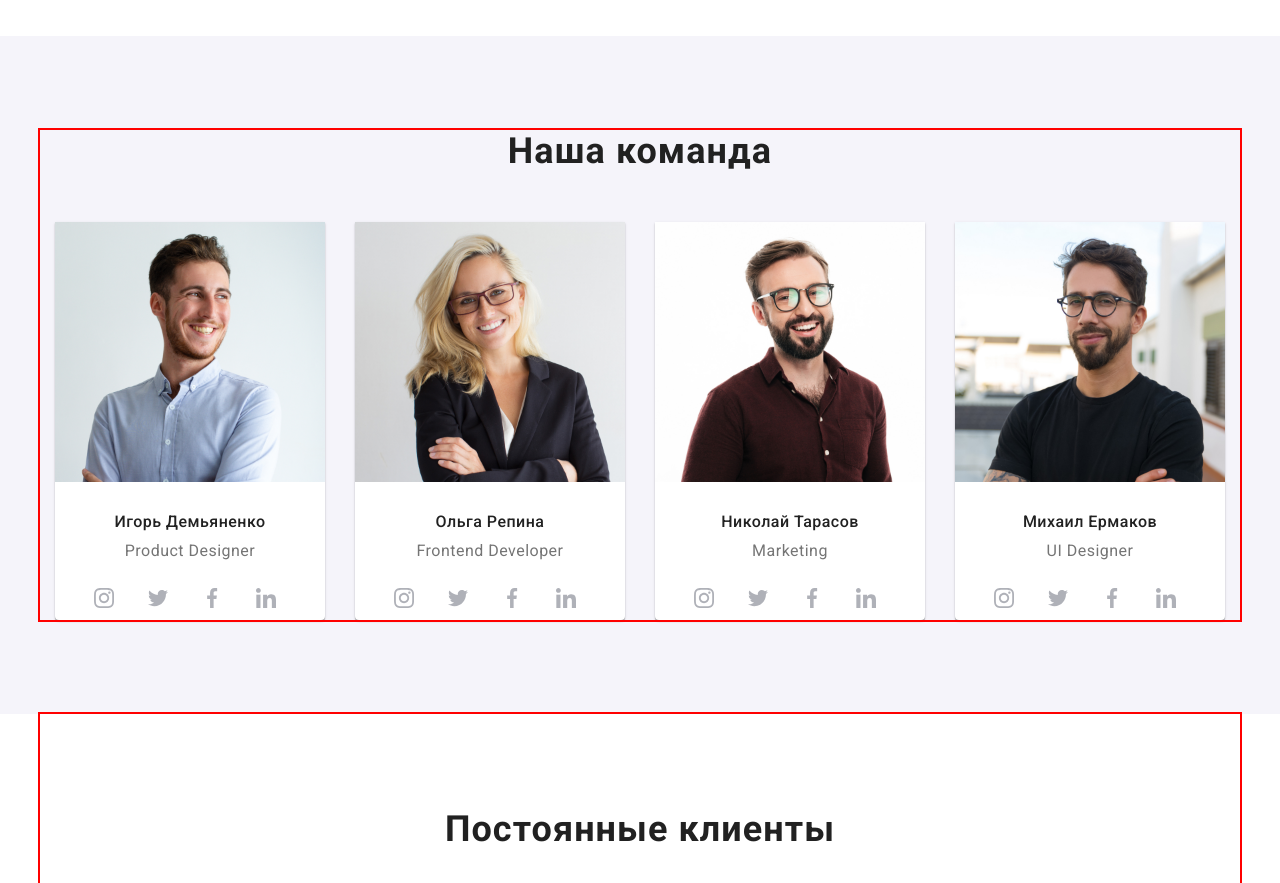
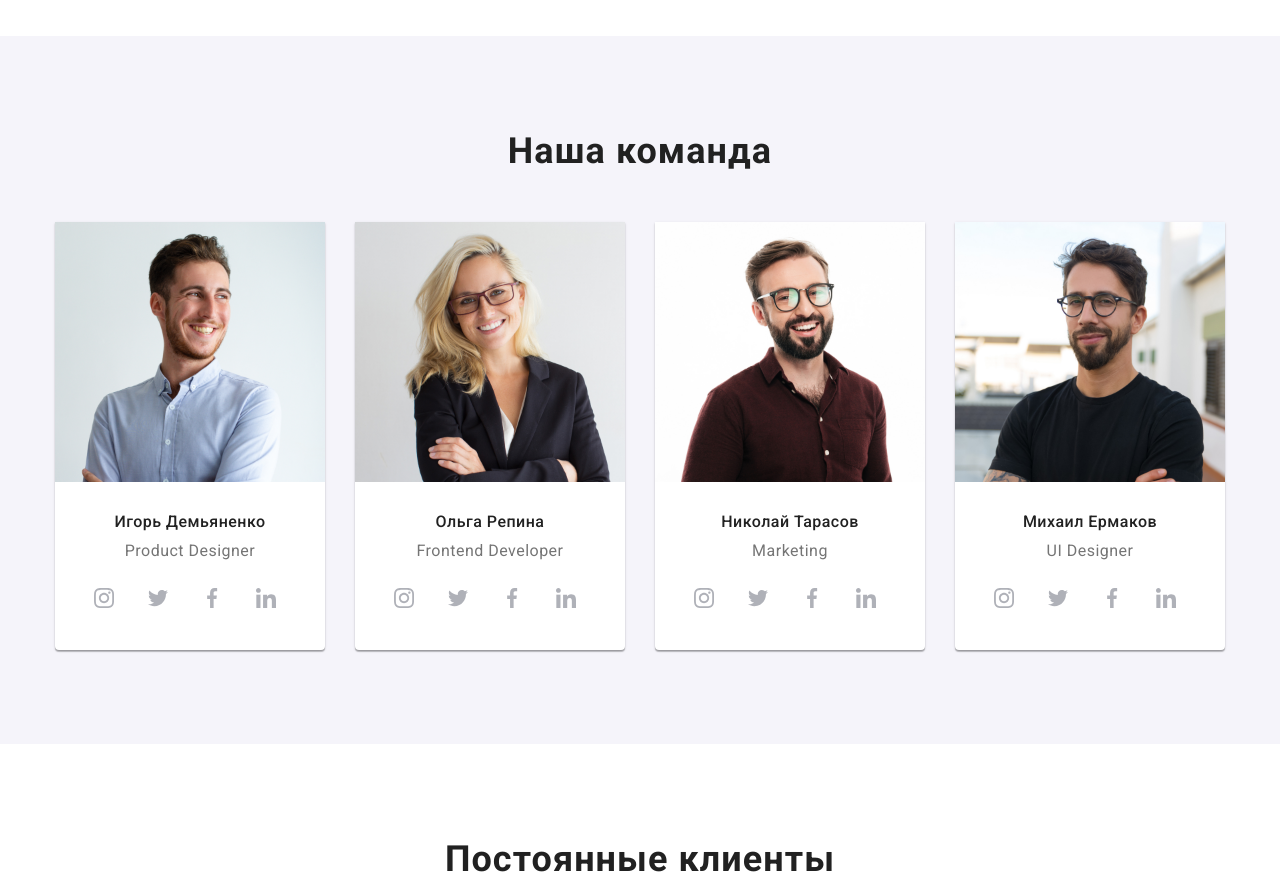
Before and after one commit to DiCumbrr/goit-markup-hw-04, a plain HTML site: page index.html in a window 1280 px wide. Shown: the part 1560-2443 px from the top of the page. Drawn offline with nearby package versions, Linux system fonts and the light colour scheme.

Commit message:
changes css

```diff
--- a/css/styles.css
+++ b/css/styles.css
@@ -47,7 +47,7 @@ img {
   margin: 0 auto;
   padding-left: 15px;
   padding-right: 15px;
-  outline: 2px solid red;
+  /* outline: 2px solid red; */
 }
 
 .box {
@@ -421,6 +421,7 @@ body {
 .feature-icon-list {
   display: flex;
   justify-content: center;
+  padding-bottom: 30px;
 }
 
 .feature-icon {
```
